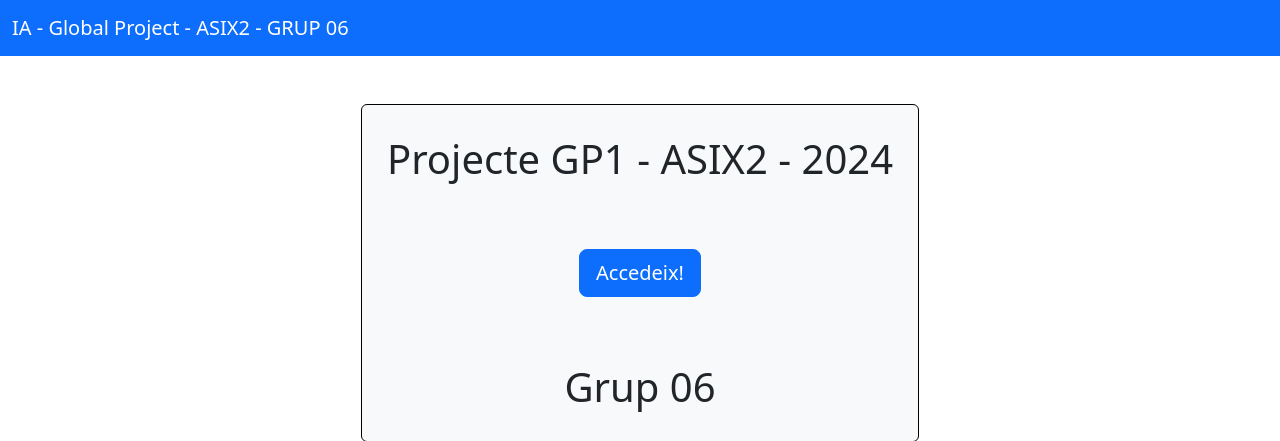
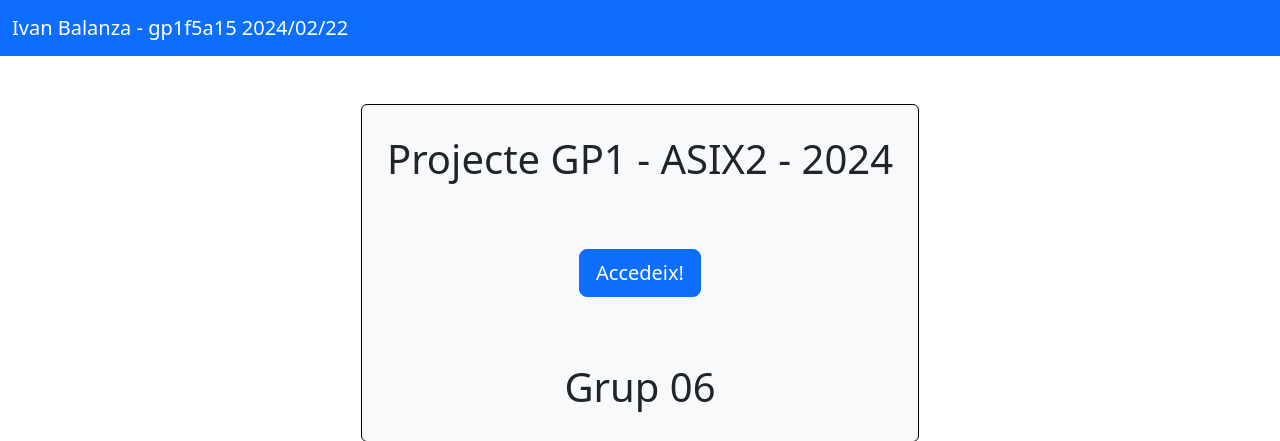
Before and after one commit to ivabalasix2324/gp1, a PHP site: page /index.php in a window 1280 px wide. Shown: the top 441 px of the page. Run offline with PHP 8.4, Linux system fonts and the light colour scheme.

Commit message:
Commit 14: Id cont in App

```diff
--- a/header.php
+++ b/header.php
@@ -22,6 +22,6 @@
 <body>
     <nav class="navbar  bg-primary">
         <div class="container-fluid">
-            <a class="navbar-brand text-white" href="index.php">IA - Global Project - ASIX2 - GRUP 06</a>
+            <a class="navbar-brand text-white" href="index.php">Ivan Balanza - gp1f5a15 2024/02/22</a>
         </div>
     </nav>
```
